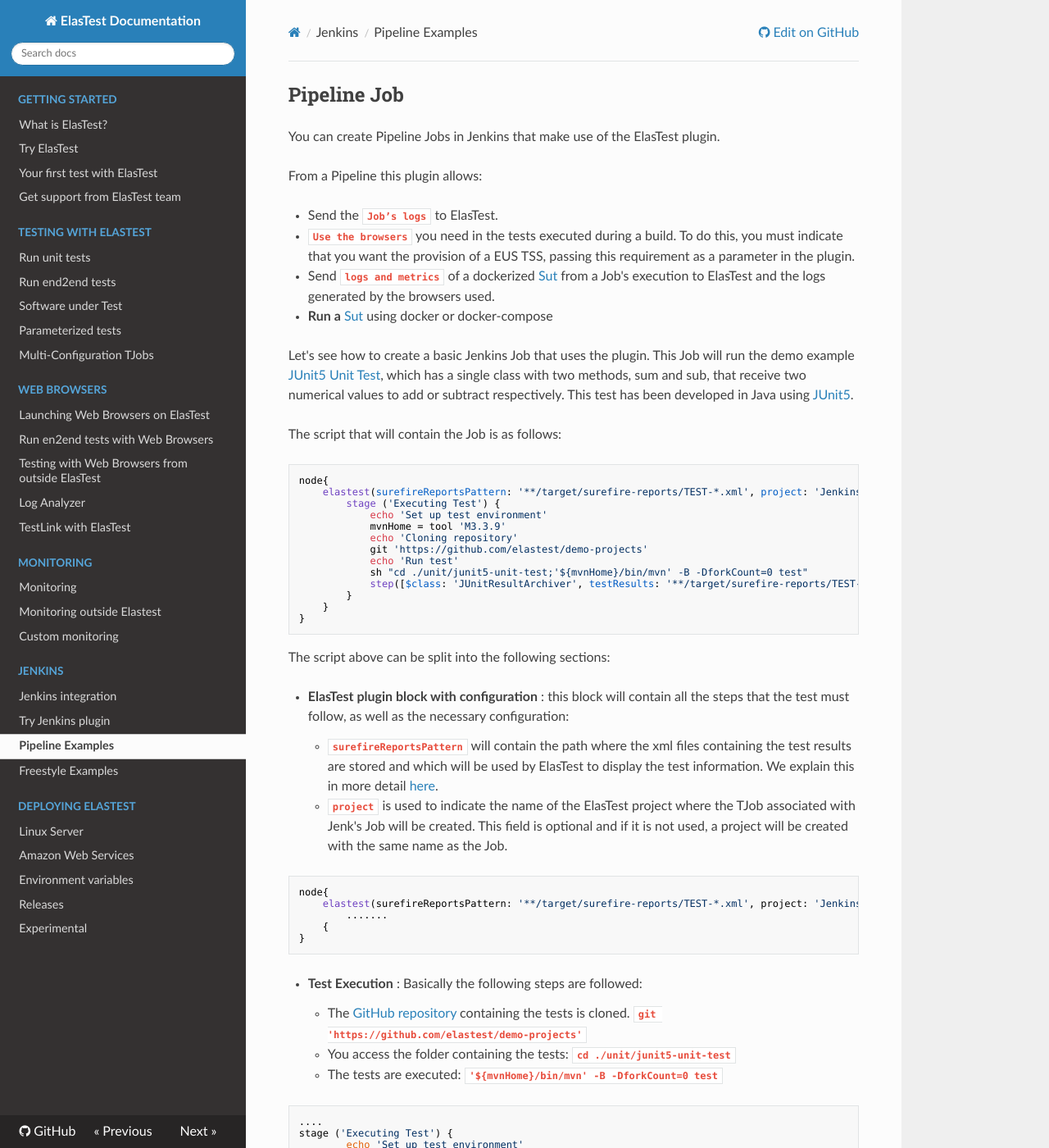
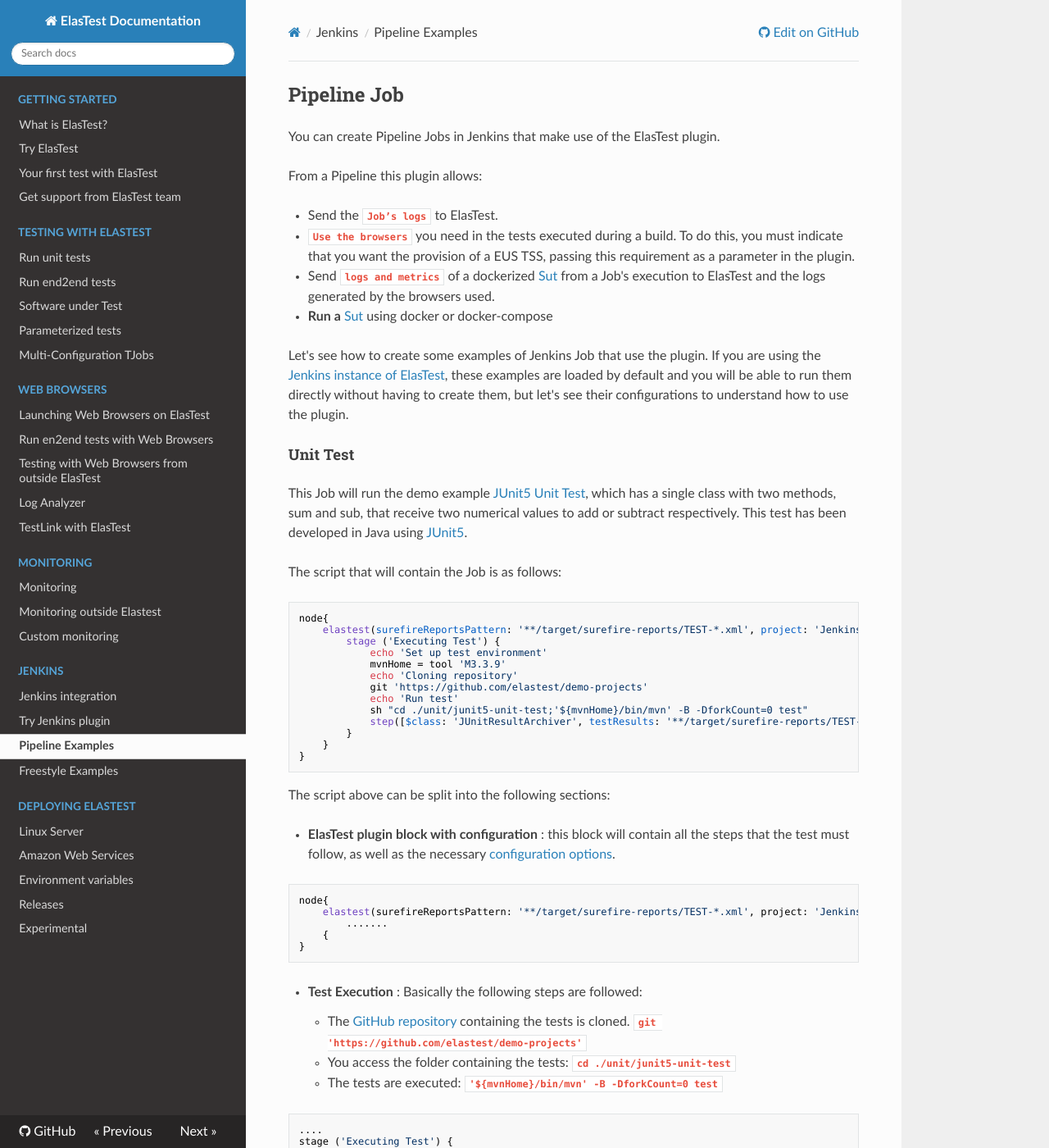
Before and after one commit to elastest/elastest.io-docs, an MkDocs documentation site: the page built from docs/jenkins/pipeline.md, in a window 1280 px wide and 1400 px high. Shown: the whole window at 82% size. Built offline with MkDocs 1.6.1, drawn with Linux system fonts in a browser that asks for light colours; nearby versions of some CDN libraries; old or Windows-style settings are respelled for this version of MkDocs; some of the changed text lies outside the part shown.

````diff
--- a/docs/jenkins/index.md
+++ b/docs/jenkins/index.md
@@ -11,6 +11,7 @@
 ElasTest provides a Jenkins plugin for you to use the platform in your CI environment. Thanks to this you can make use of some features provided by ElasTest, such as log analysis or the use of on-demand browsers. There are two operating modes:
 
 *   **Use the Jenkins instance of ElasTest**: ElasTest provides an instance of Jenkins to be used. You don't need to install the ElasTest Jenkins plugin, it's already incorporated.
+    *   This instance can be started by [starting ElasTest with the --jenkins](/try-elastest) parameter or if you prefer it can be started from the ElasTest GUI once it has been started (this is explained on the [next page](/jenkins/try-jenkins)).
 *   **Use your own Jenkins**: Before you can use ElasTest as Jenkins plugin you need to install the plugin and complete its onfiguration. After this you will be ready to use ElasTest in a Free Style Job or in a Pipeline Job.
 
 
--- a/docs/jenkins/pipeline.md
+++ b/docs/jenkins/pipeline.md
@@ -15,7 +15,11 @@ From a Pipeline this plugin allows:
 -   Send **`logs and metrics`** of a dockerized [Sut](/testing/sut) from a Job's execution to ElasTest and the logs generated by the browsers used.
 -   **Run a** [Sut](/testing/sut) using docker or docker-compose
 
-Let's see how to create a basic Jenkins Job that uses the plugin. This Job will run the demo example [JUnit5 Unit Test](https://github.com/elastest/demo-projects/tree/master/unit/junit5-unit-test), which has a single class with two methods, sum and sub, that receive two numerical values to add or subtract respectively.
+Let's see how to create some examples of Jenkins Job that use the plugin. If you are using the [Jenkins instance of ElasTest](/jenkins/), these examples are loaded by default and you will be able to run them directly without having to create them, but let's see their configurations to understand how to use the plugin.
+
+<h4 class="holder-subtitle link-top">Unit Test</h4>
+
+This Job will run the demo example [JUnit5 Unit Test](https://github.com/elastest/demo-projects/tree/master/unit/junit5-unit-test), which has a single class with two methods, sum and sub, that receive two numerical values to add or subtract respectively.
 This test has been developed in Java using [JUnit5](https://junit.org/junit5/).
 
 The script that will contain the Job is as follows:
@@ -38,9 +42,8 @@ node{
 
 The script above can be split into the following sections:
 
--   **ElasTest plugin block with configuration** : this block will contain all the steps that the test must follow, as well as the necessary configuration:
-    -   **`surefireReportsPattern`** will contain the path where the xml files containing the test results are stored and which will be used by ElasTest to display the test information. We explain this in more detail <a href="/docs/testing/unit#xmlAndtestResultsPath">here</a>.
-    -   **`project`** is used to indicate the name of the ElasTest project where the TJob associated with Jenk's Job will be created. This field is optional and if it is not used, a project will be created with the same name as the Job.
+-   **ElasTest plugin block with configuration** : this block will contain all the steps that the test must follow, as well as the necessary [configuration options](#options).
+
 <p></p>
 
 ```
@@ -50,13 +53,13 @@ node{
     {
 }
 ```
+
 <p></p>
 
 -   **Test Execution** : Basically the following steps are followed:
     -   The [GitHub repository](https://github.com/elastest/demo-projects) containing the tests is cloned. **`git 'https://github.com/elastest/demo-projects'`**
     -   You access the folder containing the tests: **`cd ./unit/junit5-unit-test`**
     -   The tests are executed: **`'${mvnHome}/bin/mvn' -B -DforkCount=0 test`**
-
 
 <p></p>
 
@@ -73,8 +76,8 @@ stage ('Executing Test') {
 }
 ....
 ```
+
 <p></p>
-
 
 You must [access Jenkins](/jenkins/try-jenkins), create a Pipeline Job with the name you want (we'll use **jenkins-junit5-unit-test**), insert the script and save:
 
@@ -89,7 +92,6 @@ Once created, you can execute it as follows:
 <div class="docs-gallery inline-block">
     <a data-fancybox="gallery-1" href="/docs/jenkins/images/try/jenkins_junit_example_main_build_btn.png"><img class="img-responsive img-wellcome" src="/docs/jenkins/images/try/jenkins_junit_example_main_build_btn.png"/></a>
 </div>
-
 
 <h5 class="small-subtitle">2. Running view</h5>
 
@@ -125,19 +127,13 @@ Once the execution is complete, you can view it in both Jenkins and ElasTest
 
 As can be seen in the last image, ElasTest shows different information, such as **test results** or **logs**. You can also see a card of metrics (All Metrics), but in this particular test is not sent any so it will appear empty.
 
-<!-- ******************************** -->
-<!-- ******* Advanced Example ******* -->
-<!-- ******************************** -->
 
-<h4 class="holder-subtitle link-top">Advanced Example</h4>
 
-The installation of ElasTest, Jenkins and the collaboration between them, allows several configurations and offers the following options:
+<!-- ********************************** -->
+<!-- ******* WebBrowser Example ******* -->
+<!-- ********************************** -->
 
--   **`tss: ['EUS']`**: is used to indicate to ElasTest that the job needs to use the EUS service to use a web browser.
--   **`sut`**: allows to select an external Sut against which to execute the job.
--   **`project`**: allows you to select the ElasTest Project where to create the new TJob from Jenkins.
--   **`surefireReportsPattern`**: used to tell ElasTest the path where the test results will be located.
--   **`monitoring`**: used to send or not the Sut monitoring traces to Elastest.
+<h4 class="holder-subtitle link-top">WebBrowser Example</h4>
 
 Bellow, you will find an example of pipeline where using the ElasTest plugin and implements severals configurations, a [Sut](/testing/sut) is started and a test battery is executed on it.
 To configure this option, ElasTest provides the connection info using [environment variables](/testing/environment-variables). This example is included in the Jenkins instance provided by ElasTest. If you use your own Jenkins, you will have to configure it manually in the following way:
@@ -199,7 +195,7 @@ def containerIp(containerName, network) {
 
 The example above can be split into the following sections:
 
--   **ElasTest plugin block with configuration** : this block will contain all the steps that the test must follow, as well as the necessary configuration.
+-   **ElasTest plugin block with configuration** : this block will contain all the steps that the test must follow, as well as the necessary [configuration options](#options).
 
 <p></p>
 
@@ -252,3 +248,17 @@ withEnv(['ET_SUT_HOST=' + sutIp]) {
 }
 ....
 ```
+
+<!-- ************************************* -->
+<!-- ****** ElasTest Plugin options ****** -->
+<!-- ************************************* -->
+
+<h4 class="holder-subtitle link-top" id="options">ElasTest Plugin options</h4>
+
+The installation of ElasTest, Jenkins and the collaboration between them, allows several configurations and offers the following options:
+
+-   **`surefireReportsPattern`** will contain the path where the xml files containing the test results are stored and which will be used by ElasTest to display the test information. We explain this in more detail <a href="/docs/testing/unit#xmlAndtestResultsPath">here</a>.
+-   **`project`** is used to indicate the name of the ElasTest project where the TJob associated with Jenkins Job will be created. This field is optional and if it is not used, a project will be created with the same name as the Job.
+-   **`sut`**: allows to select an external Sut against which to execute the job.
+-   **`tss: ['EUS']`**: is used to indicate to ElasTest that the job needs to use the EUS service to use a web browser.
+-   **`monitoring`**: used to send or not the Sut monitoring traces to Elastest.
````
